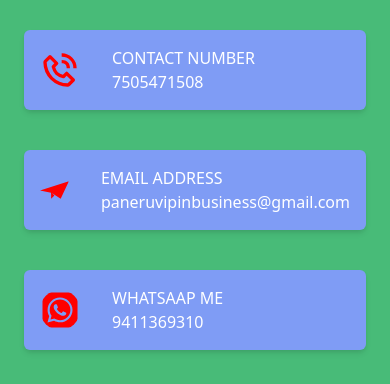
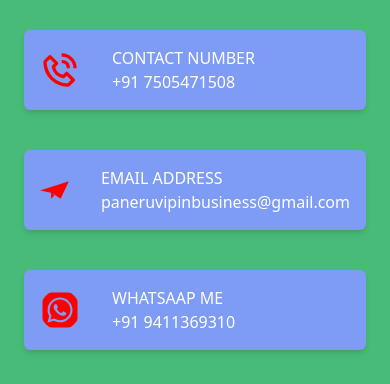
Before and after one commit to PaneruVipin/portfolio, a React (Vite) app: page /contact in a window 390 px wide. Shown: the part 130-514 px from the top of the page. Built offline with nearby package versions, Linux system fonts and the light colour scheme.

Commit message:
+91 add phone number

```diff
--- a/src/ContactPage.jsx
+++ b/src/ContactPage.jsx
@@ -10,12 +10,12 @@ function ContactPage(){
     <H1>Contact Me</H1>
       <div className='md:flex md:px-32 px-6 justify-between flex-wrap space-y-10 md:space-y-0 w-full'>
         <div>
-      <a href='callto:7505471508' target='blank'>
+      <a href='callto:+917505471508' target='blank'>
       <div className='flex items-center gap-x-8 rounded-md shadow-md hover:bg-yellow-500 p-4 bg-indigo-400'>
       <BiPhoneCall style={style} className='rounded-full  w-10 h-10'/>
       <div className='flex-col flex '>
       <span>CONTACT NUMBER</span>
-        <span>7505471508</span>
+        <span>+91 7505471508</span>
         </div>
         </div>
         </a>
@@ -37,7 +37,7 @@ function ContactPage(){
       <FaWhatsappSquare style={style} className='rounded-full   w-10 h-10'/>
       <div className='flex-col flex '>
       <span>WHATSAAP ME</span>
-        <span>9411369310</span>
+        <span>+91 9411369310</span>
         </div>
         </div>
         </a>
--- a/src/ProjectPage.jsx
+++ b/src/ProjectPage.jsx
@@ -54,7 +54,7 @@ function ProjectPage() {
 			</div>
       <div className='text-center'>
       <H1>I'm <span className='text-yellow-500 '>Always Available</span></H1>
-      <a className='font-bold text-indigo-700' href='callto:7505471508'>Contact me on 7505471508</a>
+      <a className='font-bold text-indigo-700' href='callto:+917505471508'>Contact me on +91 7505471508</a>
         </div>
 		</div>
 	);
```
